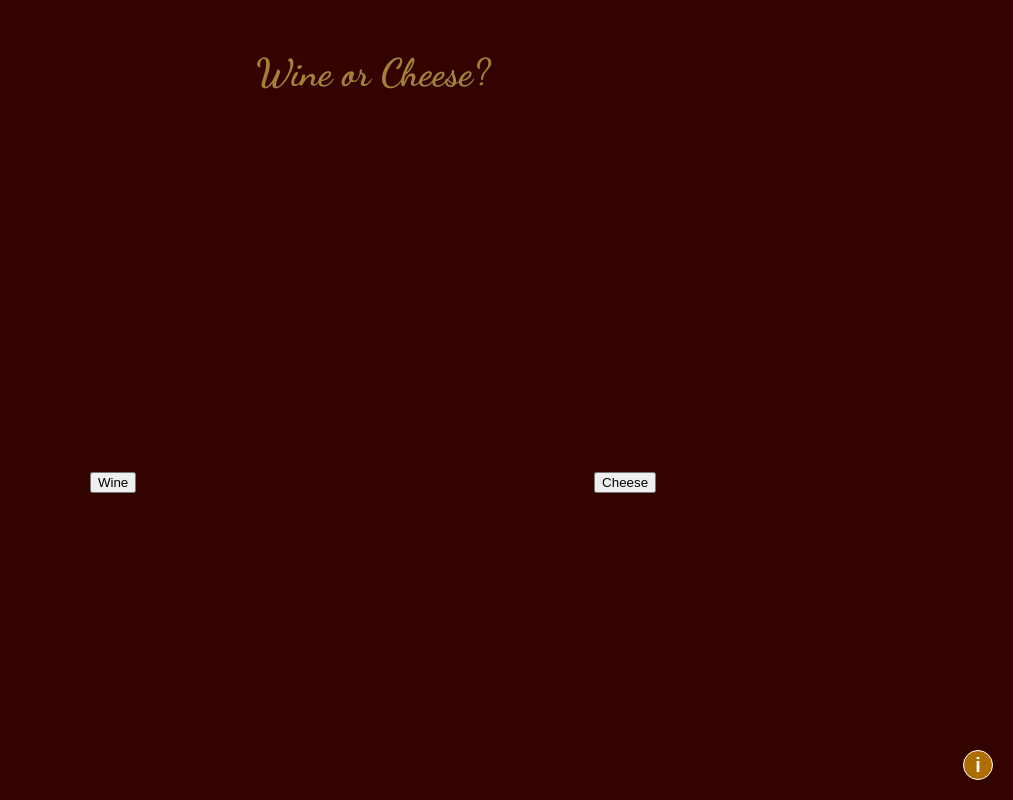
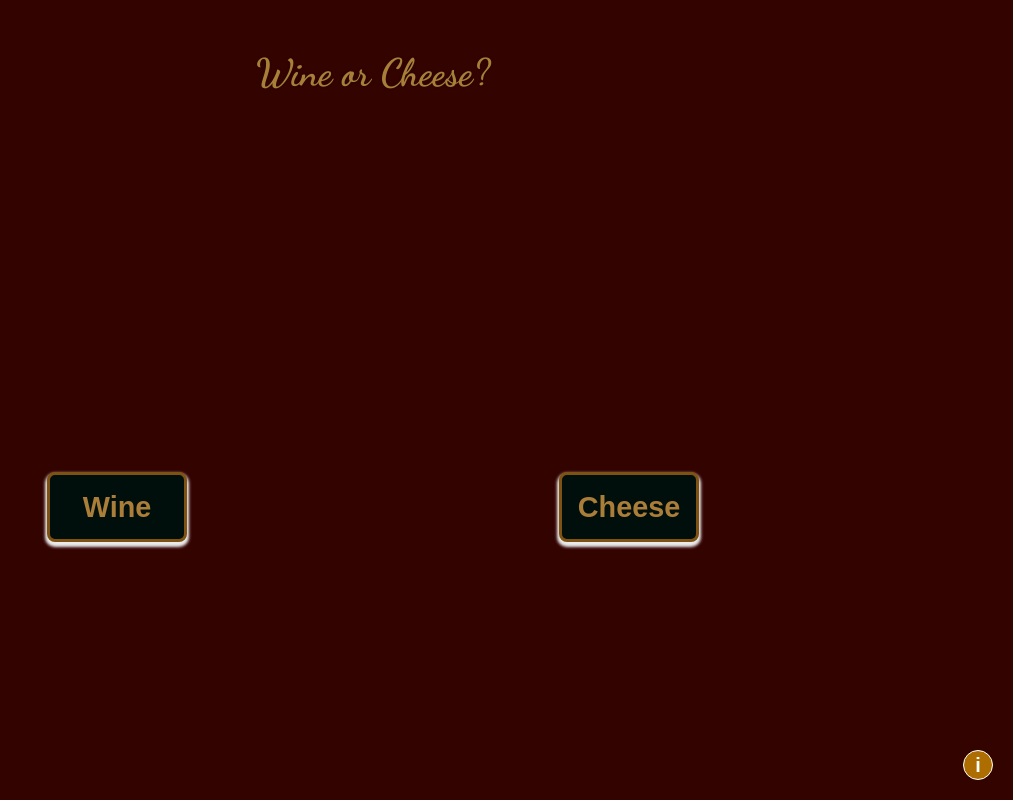
Before and after one commit to Reksford/wine-or-cheese, a React (Create React App) app: page / in a window 1280 px wide. Shown: the whole page, without its empty margins (267-1280 px from the left). Built offline with nearby package versions, Linux system fonts and the light colour scheme.

Commit message:
Styles the game buttons

```diff
--- a/src/components/button/button.js
+++ b/src/components/button/button.js
@@ -2,7 +2,8 @@ import styles from './button.module.css';
 
 const Button = (props) => {
   return (
-    <button onClick={() => {props.clicked(props.option)}}>
+    <button onClick={() => {props.clicked(props.option)}}
+            className={styles.botan} >
       {props.children}
     </button>
   )
--- a/src/components/button/button.module.css
+++ b/src/components/button/button.module.css
@@ -0,0 +1,25 @@
+.botan {
+  box-sizing: border-box;
+  min-height: 70px;
+  min-width: 140px;
+  text-align: center;
+  box-shadow: 0px 3px 3px 2px #EAEAEA;
+  border-radius: 8px;
+  cursor: pointer;
+  font-size: 1.8em;
+  font-weight: bolder;
+  font-family: sans-serif;
+  background-color: #000E0C;
+  color: #AA7D39;
+  border: 3px solid #7D5213;
+}
+
+.botan:hover,
+.botan:focus {
+  background-color: #0F312D;
+}
+
+.botan:active {
+  transform: scale(0.98);
+  box-shadow: 0px 2px 2px 1px #EAEAEA;
+}
```
